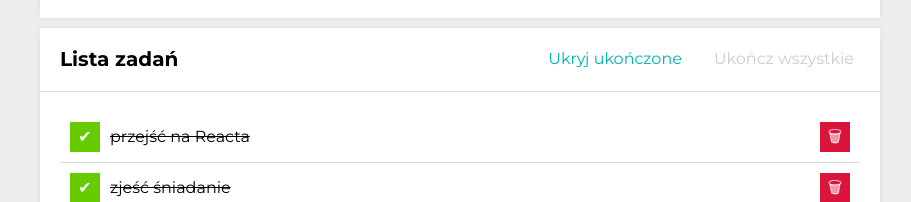
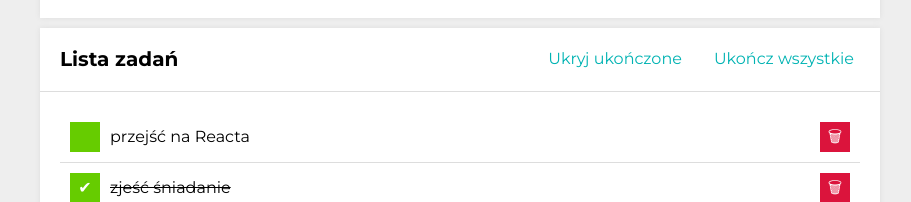
Before and after one commit to Wolian/todos-list-react, a React (Create React App) app: page / in a window 1280 px wide. Shown: the part 228-430 px from the top of the page, without its empty margins (180-1091 px from the left). Built offline with nearby package versions, Linux system fonts and the light colour scheme.

Commit message:
toggleHideDone interaction

```diff
--- a/src/App.js
+++ b/src/App.js
@@ -1,3 +1,4 @@
+import React, { useState } from "react";
 import Form from "./Form";
 import Tasks from "./Tasks";
 import Buttons from "./Buttons";
@@ -6,13 +7,19 @@ import Header from "./Header";
 import Container from "./Container";
 
 const tasks = [
-  { id: 1, content: "przejść na Reacta", done: true },
+  { id: 1, content: "przejść na Reacta", done: false },
   { id: 2, content: "zjeść śniadanie", done: true },
 ];
 
-const hideDone = false;
+function App() {
+  const [hideDone, setHideDone] = useState(false);
 
-function App() {
+
+  const toggleHideDone = () => {
+    setHideDone(hideDone => !hideDone);
+  };
+
+
   return (
     <Container className="container">
       <Header
@@ -26,7 +33,7 @@ function App() {
       <Section
         title="Lista zadań"
         body={<Tasks tasks={tasks} hideDone={hideDone} />}
-        extraHeaderContent={<Buttons tasks={tasks} hideDone={hideDone} />}
+        extraHeaderContent={<Buttons tasks={tasks} hideDone={hideDone} toggleHideDone={toggleHideDone} />}
       />
 
     </Container>
--- a/src/Buttons/index.js
+++ b/src/Buttons/index.js
@@ -1,11 +1,11 @@
 import React from "react";
 import "./style.css";
 
-const Buttons = ({ tasks, hideDone }) => (
+const Buttons = ({ tasks, hideDone, toggleHideDone }) => (
     <div className="buttons">
         {tasks.length > 0 && (
             <React.Fragment>
-                <button className="buttons__button">
+                <button onClick={toggleHideDone} className="buttons__button">
                     {hideDone ? "Pokaż" : "Ukryj"} ukończone
                 </button>
                 <button className="buttons__button" disabled={tasks.every(({ done }) => done)}>
--- a/src/Tasks/index.js
+++ b/src/Tasks/index.js
@@ -1,9 +1,10 @@
+import React from "react";
 import "./style.css"
 
-const Tasks = ({tasks, hideDone}) => (
+const Tasks = ({ tasks, hideDone }) => (
     <ul className="tasks">
         {tasks.map(task => (
-            <li className={`tasks__item ${task.done && hideDone ? "tasks__item--hidden" : ""}`}>
+            <li key={task.id} className={`tasks__item ${ task.done && hideDone ? "tasks__item--hidden" : ""}`}>
 
                 <button className="tasks__button tasks__button--toggleDone">
                     {task.done ? "✔" : ""}
```
Lines whose indentation alone changed are shown as unchanged.
